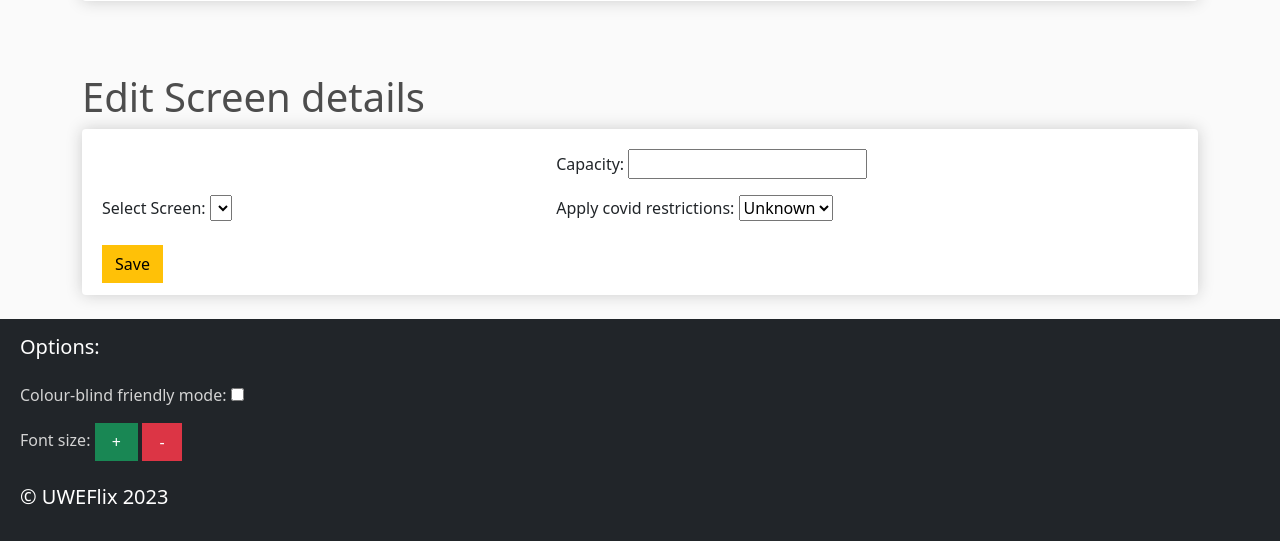
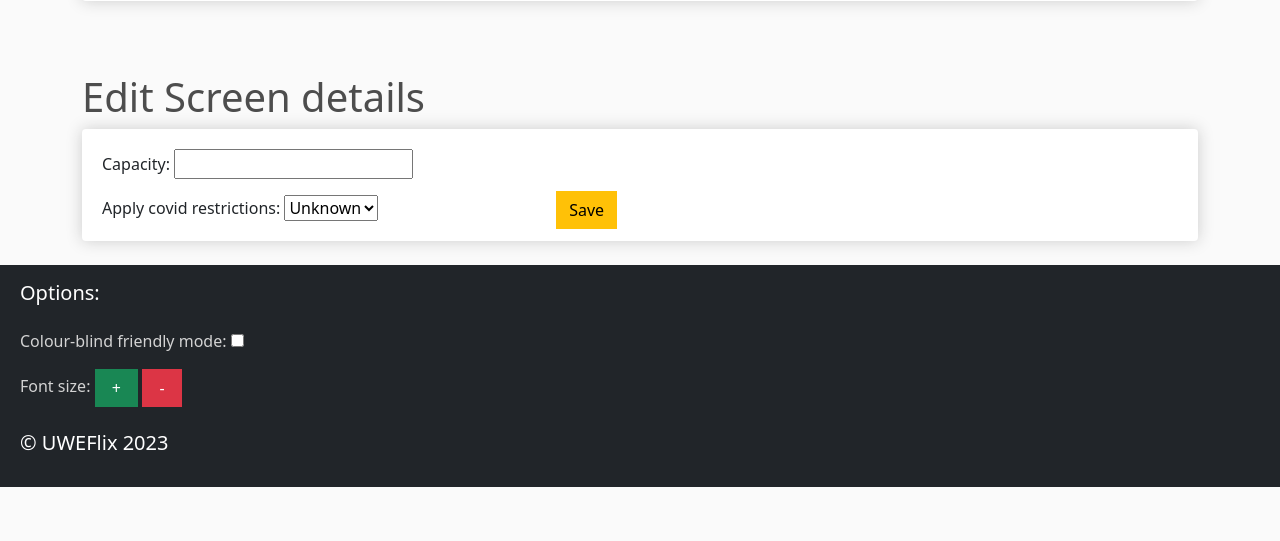
Before and after one commit to andrei2timo/ESD-UWEFlix-Cinema-Component-B, a Django app: page /add_screen/ in a window 1280 px wide. Shown: the part 372-913 px from the top of the page. After the commit the page ends 859 px from the top, so only its background shows below. Run offline with Django 4.2, Linux system fonts and the light colour scheme; lists and menus that the app fills with data are empty; some libraries are stand-ins or nearby versions.

Commit message:
edit screen

```diff
--- a/Cinema-System-ESD-Component B/UWEFlix_django/uweflix/templates/uweflix/add_screen.html
+++ b/Cinema-System-ESD-Component B/UWEFlix_django/uweflix/templates/uweflix/add_screen.html
@@ -30,14 +30,6 @@ Add/Edit Screen
 <form method="POST" class="box-element" autocomplete="off">
     {% csrf_token %}
     <div class="form-group">
-        <label for="screen-select">Select Screen:</label>
-		<select id="screen-select" name="selected_screen">
-			{% for screen in screens %}
-				<option value="{{ screen.id }}" {% if screen.id == selected_screen.id %}selected{% endif %}>{{ screen.name }}</option>
-			{% endfor %}
-</select>
-    </div>
-    <div class="form-group">
         {{ form.as_p }}
     </div>
     <div class="form-group">
```
Also changed, not shown: Cinema-System-ESD-Component B/UWEFlix_django/db.sqlite3.
